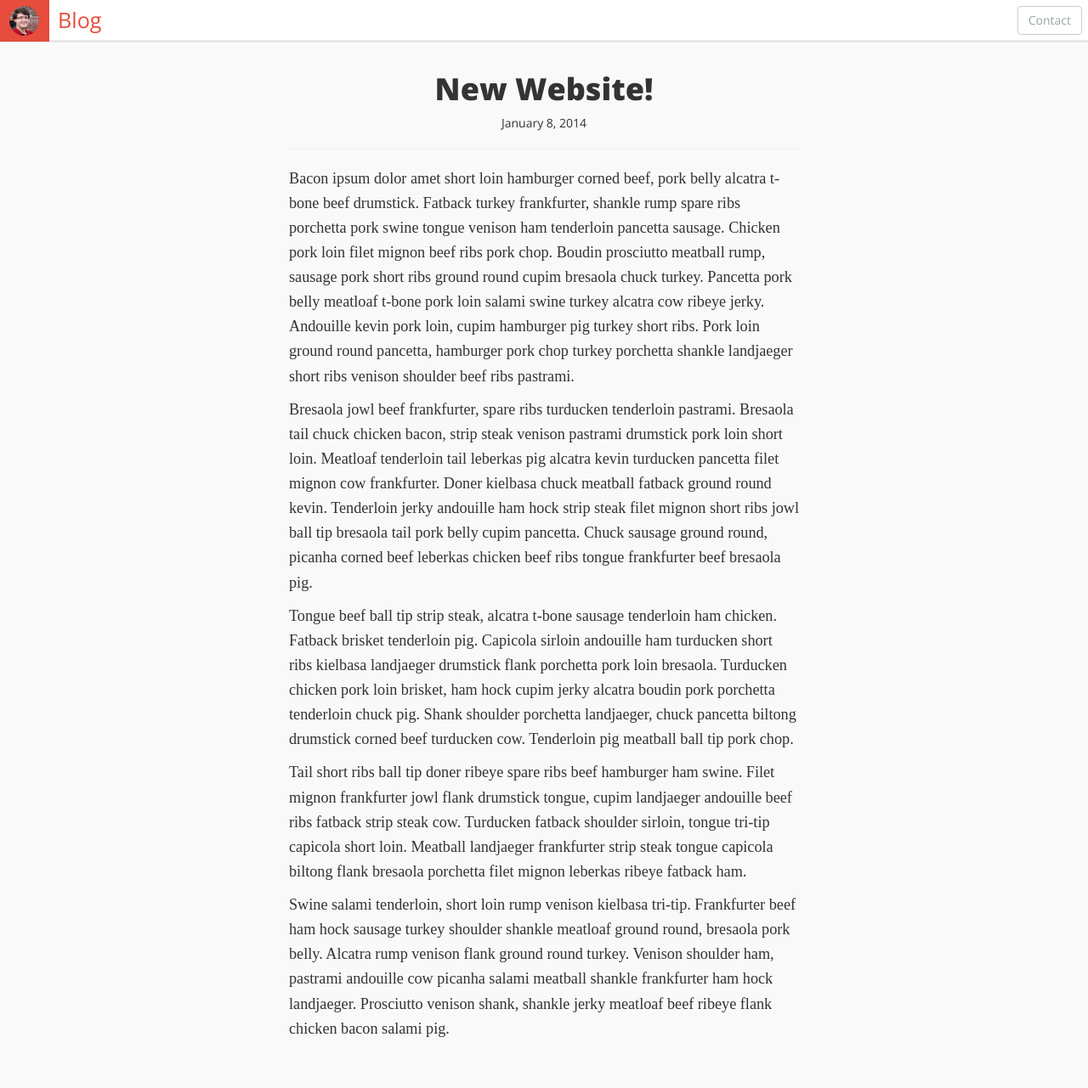
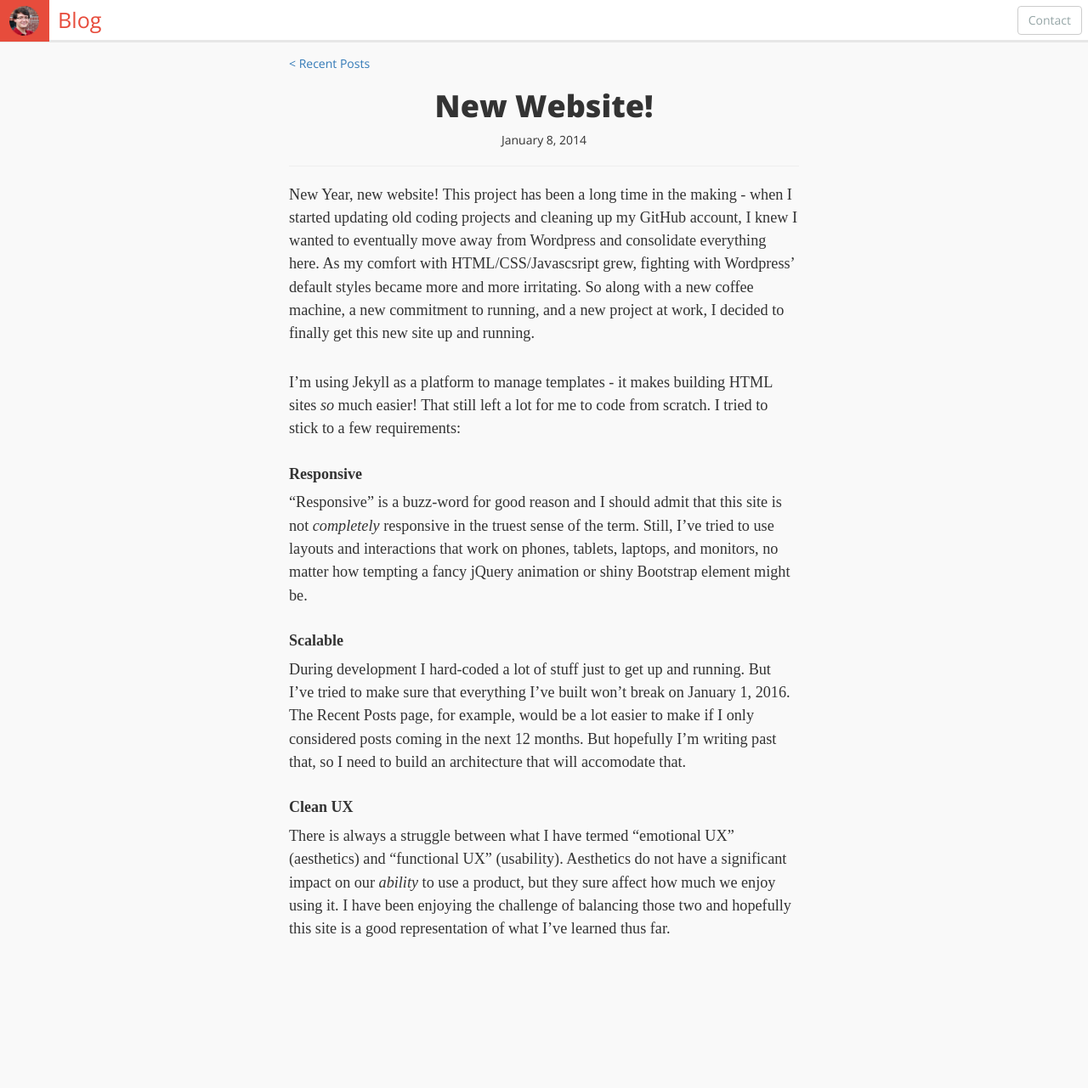
Before and after one commit to brettrowley/brettrowley.github.io, a Jekyll site: the page built from blog/2014/jan-8.md, in a window 1280 px wide. Shown: the whole page at 85% size. Built offline with Jekyll 4.4.1, drawn with Linux system fonts in a browser that asks for light colours; after the commit the page ends 1182 px from its top, so only the background shows below that.

Commit message:
More blog styling

```diff
--- a/_layouts/post.html
+++ b/_layouts/post.html
@@ -18,12 +18,21 @@ layout: default
 
 .post-content{
 	font-size: 1.3em;
-	line-height: 1.6em;
+	line-height: 1.5em;
 	font-family: serif
+}
+
+.post-content p{
+	margin-bottom: 1.65em;
+}
+
+h1, h2, h3, h4, h5, h6{
+	font-weight: bold;
 }
 </style>
 
 <div class="post">
+	<a href="/blog">< Recent Posts</a>
   <header class="post-header">
     <h1 class="post-title">{{ page.headline }}</h1>
     <p class="post-meta">{{ page.date }}</p>
--- a/blog/2014/jan-8.md
+++ b/blog/2014/jan-8.md
@@ -6,12 +6,15 @@ created: 2014_01_08
 date: January 8, 2014
 ---
 
-Bacon ipsum dolor amet short loin hamburger corned beef, pork belly alcatra t-bone beef drumstick. Fatback turkey frankfurter, shankle rump spare ribs porchetta pork swine tongue venison ham tenderloin pancetta sausage. Chicken pork loin filet mignon beef ribs pork chop. Boudin prosciutto meatball rump, sausage pork short ribs ground round cupim bresaola chuck turkey. Pancetta pork belly meatloaf t-bone pork loin salami swine turkey alcatra cow ribeye jerky. Andouille kevin pork loin, cupim hamburger pig turkey short ribs. Pork loin ground round pancetta, hamburger pork chop turkey porchetta shankle landjaeger short ribs venison shoulder beef ribs pastrami.
+New Year, new website! This project has been a long time in the making - when I started updating old coding projects and cleaning up my GitHub account, I knew I wanted to eventually move away from Wordpress and consolidate everything here. As my comfort with HTML/CSS/Javascsript grew, fighting with Wordpress' default styles became more and more irritating. So along with a new coffee machine, a new commitment to running, and a new project at work, I decided to finally get this new site up and running.
 
-Bresaola jowl beef frankfurter, spare ribs turducken tenderloin pastrami. Bresaola tail chuck chicken bacon, strip steak venison pastrami drumstick pork loin short loin. Meatloaf tenderloin tail leberkas pig alcatra kevin turducken pancetta filet mignon cow frankfurter. Doner kielbasa chuck meatball fatback ground round kevin. Tenderloin jerky andouille ham hock strip steak filet mignon short ribs jowl ball tip bresaola tail pork belly cupim pancetta. Chuck sausage ground round, picanha corned beef leberkas chicken beef ribs tongue frankfurter beef bresaola pig.
+I'm using Jekyll as a platform to manage templates - it makes building HTML sites _so_ much easier! That still left a lot for me to code from scratch. I tried to stick to a few requirements:
 
-Tongue beef ball tip strip steak, alcatra t-bone sausage tenderloin ham chicken. Fatback brisket tenderloin pig. Capicola sirloin andouille ham turducken short ribs kielbasa landjaeger drumstick flank porchetta pork loin bresaola. Turducken chicken pork loin brisket, ham hock cupim jerky alcatra boudin pork porchetta tenderloin chuck pig. Shank shoulder porchetta landjaeger, chuck pancetta biltong drumstick corned beef turducken cow. Tenderloin pig meatball ball tip pork chop.
+####Responsive
+"Responsive" is a buzz-word for good reason and I should admit that this site is not _completely_ responsive in the truest sense of the term. Still, I've tried to use layouts and interactions that work on phones, tablets, laptops, and monitors, no matter how tempting a fancy jQuery animation or shiny Bootstrap element might be.
 
-Tail short ribs ball tip doner ribeye spare ribs beef hamburger ham swine. Filet mignon frankfurter jowl flank drumstick tongue, cupim landjaeger andouille beef ribs fatback strip steak cow. Turducken fatback shoulder sirloin, tongue tri-tip capicola short loin. Meatball landjaeger frankfurter strip steak tongue capicola biltong flank bresaola porchetta filet mignon leberkas ribeye fatback ham.
+####Scalable
+During development I hard-coded a lot of stuff just to get up and running. But I've tried to make sure that everything I've built won't break on January 1, 2016. The Recent Posts page, for example, would be a lot easier to make if I only considered posts coming in the next 12 months. But hopefully I'm writing past that, so I need to build an architecture that will accomodate that.
 
-Swine salami tenderloin, short loin rump venison kielbasa tri-tip. Frankfurter beef ham hock sausage turkey shoulder shankle meatloaf ground round, bresaola pork belly. Alcatra rump venison flank ground round turkey. Venison shoulder ham, pastrami andouille cow picanha salami meatball shankle frankfurter ham hock landjaeger. Prosciutto venison shank, shankle jerky meatloaf beef ribeye flank chicken bacon salami pig.
+####Clean UX
+There is always a struggle between what I have termed "emotional UX" (aesthetics) and "functional UX" (usability). Aesthetics do not have a significant impact on our _ability_ to use a product, but they sure affect how much we enjoy using it. I have been enjoying the challenge of balancing those two and hopefully this site is a good representation of what I've learned thus far.
--- a/blog/index.html
+++ b/blog/index.html
@@ -4,8 +4,8 @@ title: Blog
 ---
 <style>
 .post-snip{
-  width: 90%;
-  max-width: 500px;
+  width: 80%;
+  max-width: 600px;
   margin: 0 auto;
   border-top: 1px solid #aeaeae;
   padding-bottom: 20px;
@@ -34,7 +34,7 @@ h3{
   <div class="post-snip">
     <a href="{{ article.url }}"><h3>{{article.headline}}</h3></a>
     <span class="date" style="color: #aeaeae;">{{article.date}}</span>
-    {{ article.content | strip_html | truncatewords:30}}
+    {{ article.content | strip_html | truncatewords:50}}
           </div>
   {% endif %}
 {% endfor %}
```
Also changed, not shown: blog/2013/jan-1.md (deleted, +0 -9 lines), blog/2013/jan-8.md (deleted, +0 -17 lines), blog/2014/jan-1.md (deleted, +0 -9 lines).
